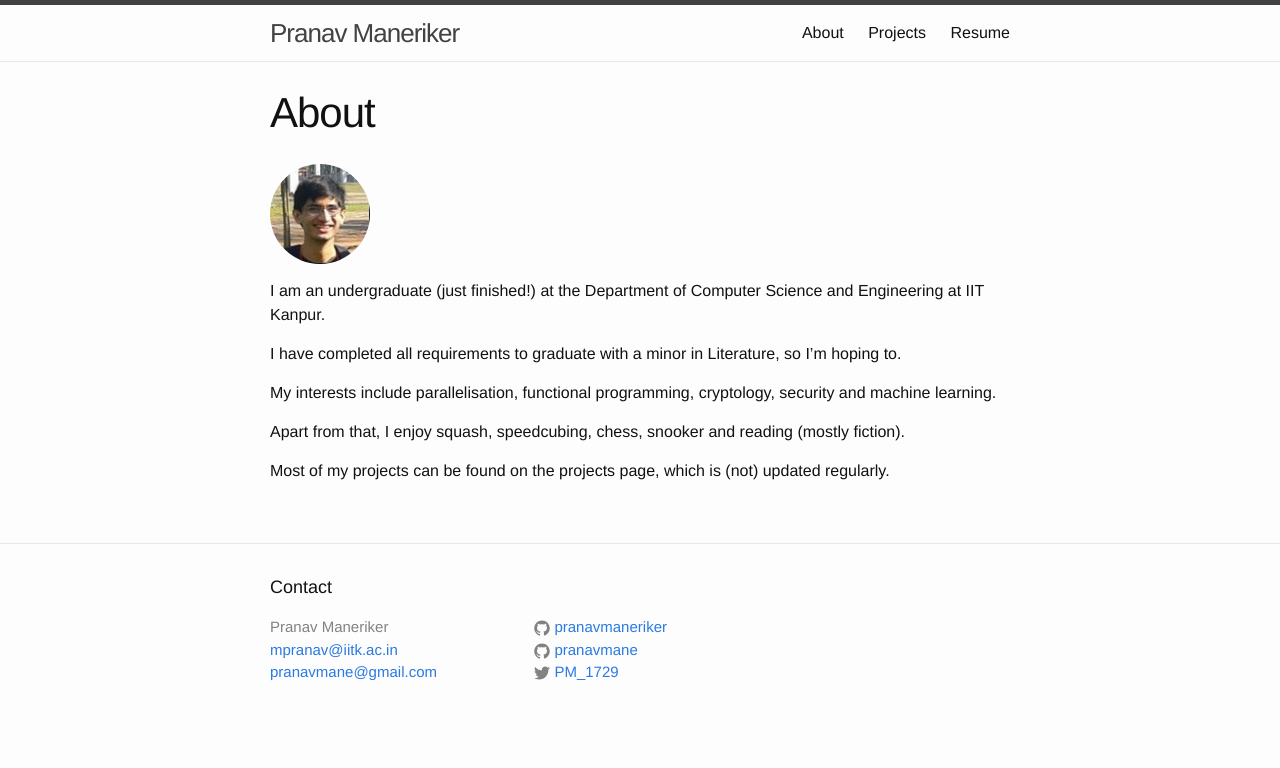
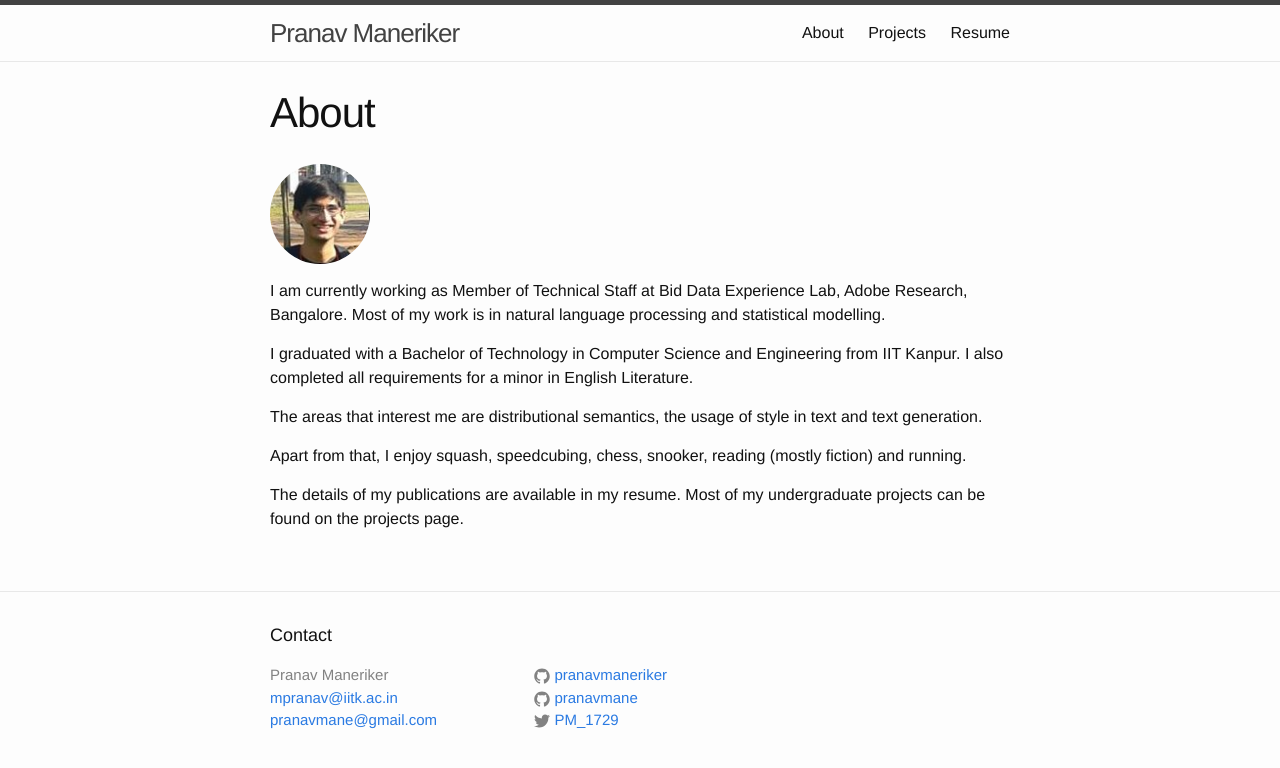
Before and after one commit to pranavmaneriker/pranavmaneriker.github.io, a Jekyll site: the page built from about.md, in a window 1280 px wide. Shown: the top 768 px of the page. Built offline with Jekyll 4.4.1, drawn with Linux system fonts in a browser that asks for light colours.

Commit message:
Updated resume and about

```diff
--- a/about.md
+++ b/about.md
@@ -6,14 +6,14 @@ permalink: /about/
 
 ![Me][Photo]{: .circle-image}
 
-I am an undergraduate (just finished!) at the Department of Computer Science and Engineering at IIT Kanpur.
+I am currently working as Member of Technical Staff at Bid Data Experience Lab, Adobe Research, Bangalore. Most of my work is in natural language processing and statistical modelling.
 
-I have completed all requirements to graduate with a minor in Literature, so I'm hoping to.
+I graduated with a Bachelor of Technology in Computer Science and Engineering from IIT Kanpur. I also completed all requirements for a minor in English Literature.
 
-My interests include parallelisation, functional programming, cryptology, security and machine learning.
+The areas that interest me are distributional semantics, the usage of style in text and text generation.
 
-Apart from that, I enjoy squash, speedcubing, chess, snooker and reading (mostly fiction).
+Apart from that, I enjoy squash, speedcubing, chess, snooker, reading (mostly fiction) and running.
 
-Most of my projects can be found on the projects page, which is (not) updated regularly.
+The details of my publications are available in my resume. Most of my undergraduate projects can be found on the projects page.
 
 [Photo]:{{ site.baseurl }}/assets/photo.jpg
```
Also changed, not shown: resume.md (+2 -4 lines), 3 other files.
